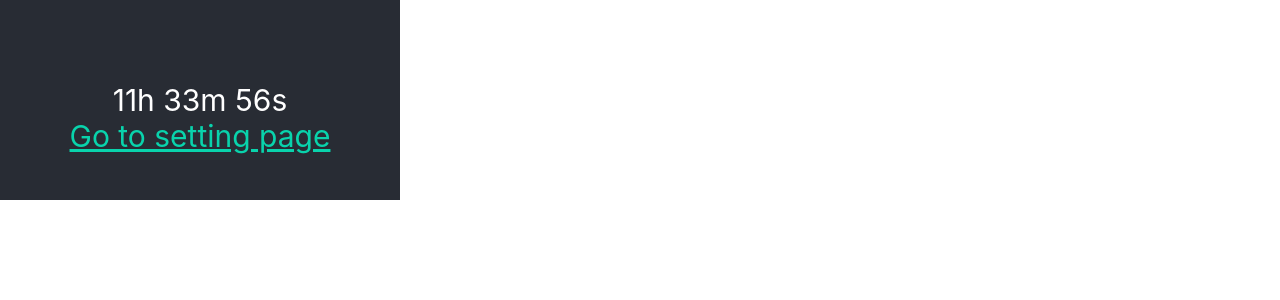
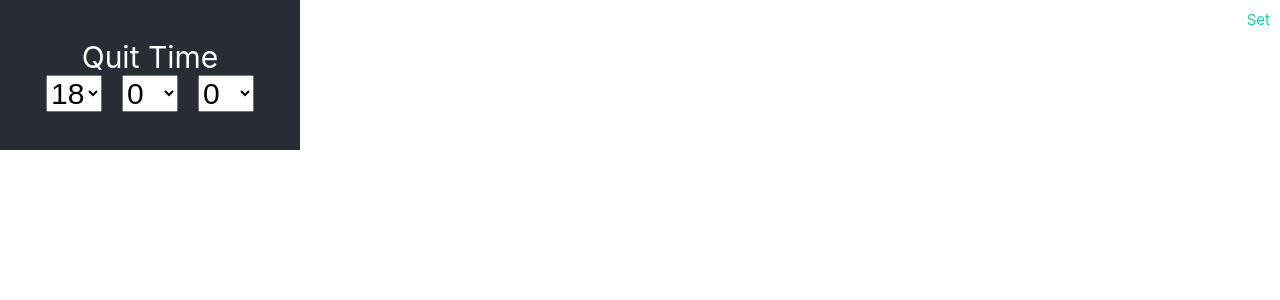
Before and after one commit to Jongkeun/quitting-time, a React (Create React App) app: page / in a window 1280 px wide. Before the commit this address led to /#/timer. Shown: the top 300 px of the page. Built offline with nearby package versions, Linux system fonts and the light colour scheme.

Commit message:
version 1.0.1 commit

```diff
--- a/public/index.html
+++ b/public/index.html
@@ -3,10 +3,6 @@
   <head>
     <meta charset="utf-8" />
     <meta name="viewport" content="width=device-width, initial-scale=1" />
-    <meta
-      name="description"
-      content="Web site created using create-react-app"
-    />
     <title>Quitting Time</title>
   </head>
   <body>
--- a/src/App.css
+++ b/src/App.css
@@ -1,8 +1,8 @@
 .App {
   text-align: center;
   background-color: #282c34;
-  height: 200px;
-  width: 400px;
+  height: 150px;
+  width: 300px;
   display: flex;
   flex-direction: column;
   align-items: center;
@@ -16,6 +16,11 @@ select {
   font-size: 30px;
   margin: 0 10px;
 }
+
 a {
+  position: absolute;
+  right: 10px;
+  top: 10px;
+  font-size: 15px;
   color: #09d3ac;
 }
--- a/src/App.tsx
+++ b/src/App.tsx
@@ -1,4 +1,4 @@
-import React from "react";
+import React, { useState } from "react";
 import {
   HashRouter as Router,
   Route,
@@ -9,8 +9,18 @@ import {
 import SettingPage from "./components/SettingPage";
 import Timer from "./components/Timer";
 import "./App.css";
+import storage from "./IO/storage";
 
 const App: React.FC = () => {
+  const [isSet, setIsSet] = useState(false);
+  const checkSet = () => {
+    storage.get().then((data: any) => {
+      if (data.isSet) {
+        setIsSet(true);
+      }
+    });
+  };
+  checkSet();
   return (
     <Router>
       <div className="App">
@@ -18,6 +28,7 @@ const App: React.FC = () => {
           <Route exact path="/" component={SettingPage} />
           <Route exact path="/timer" component={Timer} />
         </Switch>
+        {isSet ? <Redirect to="/timer" /> : null}
       </div>
     </Router>
   );
--- a/src/IO/storage.js
+++ b/src/IO/storage.js
@@ -1,21 +1,29 @@
-//import browser from "webextension-polyfill";
+import browser from "webextension-polyfill";
 
 export function get(...argv) {
-  return Promise.resolve({ Hour: 18 });
-  // if (browser.storage) {
-  //   return browser.storage.local.get(...argv);
-  // } else {
-  //   return Promise.reject(new Error("Storage module is unavailable"));
-  // }
+  // return Promise.resolve({ Hour: 18 });
+  if (browser.storage) {
+    return browser.storage.local.get(...argv);
+  } else {
+    return Promise.reject(new Error("Storage module is unavailable"));
+  }
 }
 
 export function set(...argv) {
-  return Promise.resolve();
-  // if (browser.storage) {
-  //   return browser.storage.local.set(...argv);
-  // } else {
-  //   return Promise.reject(new Error("Storage module is unavailable"));
-  // }
+  // return Promise.resolve();
+  if (browser.storage) {
+    return browser.storage.local.set(...argv);
+  } else {
+    return Promise.reject(new Error("Storage module is unavailable"));
+  }
 }
 
-export default { get, set };
+export function clear() {
+  browser.storage.local.clear(function() {
+    var error = browser.runtime.lastError;
+    if (error) {
+      console.error(error);
+    }
+  });
+}
+export default { get, set, clear };
--- a/src/components/SettingPage/index.tsx
+++ b/src/components/SettingPage/index.tsx
@@ -1,14 +1,50 @@
-import React from "react";
-import Time from "../Time";
+import React, { useState, useEffect } from "react";
+import Hours from "../Hours";
+import Minutes from "../Minutes";
+import Seconds from "../Seconds";
+import storage from "../../IO/storage";
 import { Link } from "react-router-dom";
 
 const SettingPage = (props: any) => {
+  const [hour, setHours] = useState(18);
+  const [minute, setMinutes] = useState(0);
+  const [second, setSeconds] = useState(0);
+
+  useEffect(() => {
+    storage.get().then((data: any) => {
+      if (data.Hour) setHours(parseInt(data.Hour));
+      if (data.Minute) setMinutes(parseInt(data.Minute));
+      if (data.Second) setSeconds(parseInt(data.Second));
+    });
+  }, []);
+  const onClick = () => {
+    storage.set({ isSet: true }).then(() => {
+      props.history.push({
+        pathname: "/timer",
+      });
+    });
+  };
+  const valueChanged = (event: any) => {
+    const name: string = event.target.className;
+    if (name === "hours") {
+      setHours(event.target.value);
+      storage.set({ Hour: parseInt(event.target.value) });
+    } else if (name === "minutes") {
+      setMinutes(event.target.value);
+      storage.set({ Minute: parseInt(event.target.value) });
+    } else if (name === "seconds") {
+      setSeconds(event.target.value);
+      storage.set({ Second: parseInt(event.target.value) });
+    }
+  };
   return (
     <div>
       <label>Quit Time</label>
       <br />
-      <Time {...props} />
-      <Link to="/timer">Set</Link>
+      <Hours hour={hour} onChange={valueChanged} />
+      <Minutes minute={minute} onChange={valueChanged} />
+      <Seconds second={second} onChange={valueChanged} />
+      <a onClick={onClick}>Set</a>
     </div>
   );
 };
--- a/src/components/Time/index.tsx
+++ /dev/null
@@ -1,54 +0,0 @@
-import React, { useState, useEffect } from "react";
-import Hours from "../Hours";
-import Minutes from "../Minutes";
-import Seconds from "../Seconds";
-import storage from "../../IO/storage";
-
-const Time: React.FC = (props: any) => {
-  const [hour, setHours] = useState(9);
-  const [minute, setMinutes] = useState(30);
-  const [second, setSeconds] = useState(10);
-
-  useEffect(() => {
-    storage.get().then((data: any) => {
-      if (data.Hour) setHours(parseInt(data.Hour));
-      if (data.Minute) setMinutes(parseInt(data.Minute));
-      if (data.Second) setSeconds(parseInt(data.Second));
-      if (data.Hour || data.Minute || data.Second) {
-        if (props.history)
-          props.history.push({
-            pathname: "/timer",
-            state: {
-              Hour: data.Hour ? parseInt(data.Hour) : 18,
-              Minute: data.Minute ? parseInt(data.Minute) : 0,
-              Second: data.Second ? parseInt(data.Second) : 0,
-            },
-          });
-      }
-    });
-  }, []);
-
-  const valueChanged = (event: any) => {
-    const name: string = event.target.className;
-    if (name === "hours") {
-      setHours(event.target.value);
-      storage.set({ Hour: parseInt(event.target.value) });
-    } else if (name === "minutes") {
-      setMinutes(event.target.value);
-      storage.set({ Minute: parseInt(event.target.value) });
-    } else if (name === "seconds") {
-      setSeconds(event.target.value);
-      storage.set({ Second: parseInt(event.target.value) });
-    }
-  };
-
-  return (
-    <div>
-      <Hours hour={hour} onChange={valueChanged} />
-      <Minutes minute={minute} onChange={valueChanged} />
-      <Seconds second={second} onChange={valueChanged} />
-    </div>
-  );
-};
-
-export default Time;
--- a/src/components/Timer/index.tsx
+++ b/src/components/Timer/index.tsx
@@ -1,17 +1,22 @@
 import React, { useEffect, useState } from "react";
-import { Link } from "react-router-dom";
+import storage from "../../IO/storage";
 
 const Timer = (props: any) => {
-  console.log(props.location.state);
-  const states = props.location.state;
-  const [hour, setHours] = useState(states.Hour);
-  const [minute, setMinutes] = useState(states.Minute);
-  const [second, setSeconds] = useState(states.Second);
+  const [hour, setHours] = useState(18);
+  const [minute, setMinutes] = useState(0);
+  const [second, setSeconds] = useState(0);
   const [timeString, setTimeString] = useState("");
+
+  storage.get().then((data: any) => {
+    if (data.Hour) setHours(parseInt(data.Hour));
+    if (data.Minute) setMinutes(parseInt(data.Minute));
+    if (data.Second) setSeconds(parseInt(data.Second));
+  });
+
   const t = new Date();
-  t.setHours(states.Hour);
-  t.setMinutes(states.Minute);
-  t.setSeconds(states.Second);
+  t.setHours(hour);
+  t.setMinutes(minute);
+  t.setSeconds(second);
   const countDownDate = t.getTime();
   useEffect(() => {
     var x = setInterval(function() {
@@ -43,17 +48,17 @@ const Timer = (props: any) => {
       clearInterval(x);
     };
   });
-  // storage.get().then((data: any) => {
-  //   if (data.Hour) setHours(parseInt(data.Hour));
-  //   if (data.Minute) setMinutes(parseInt(data.Minute));
-  //   if (data.Second) setSeconds(parseInt(data.Second));
 
+  const onClick = () => {
+    props.history.push({
+      pathname: "/",
+    });
+  };
   return (
     <div>
-      <br />
+      <a onClick={onClick}>Setting</a>
       <label>{`${timeString}`}</label>
       <br />
-      <Link to="/">Go to setting page</Link>
     </div>
   );
 };
```
Also changed, not shown: public/manifest.json.
